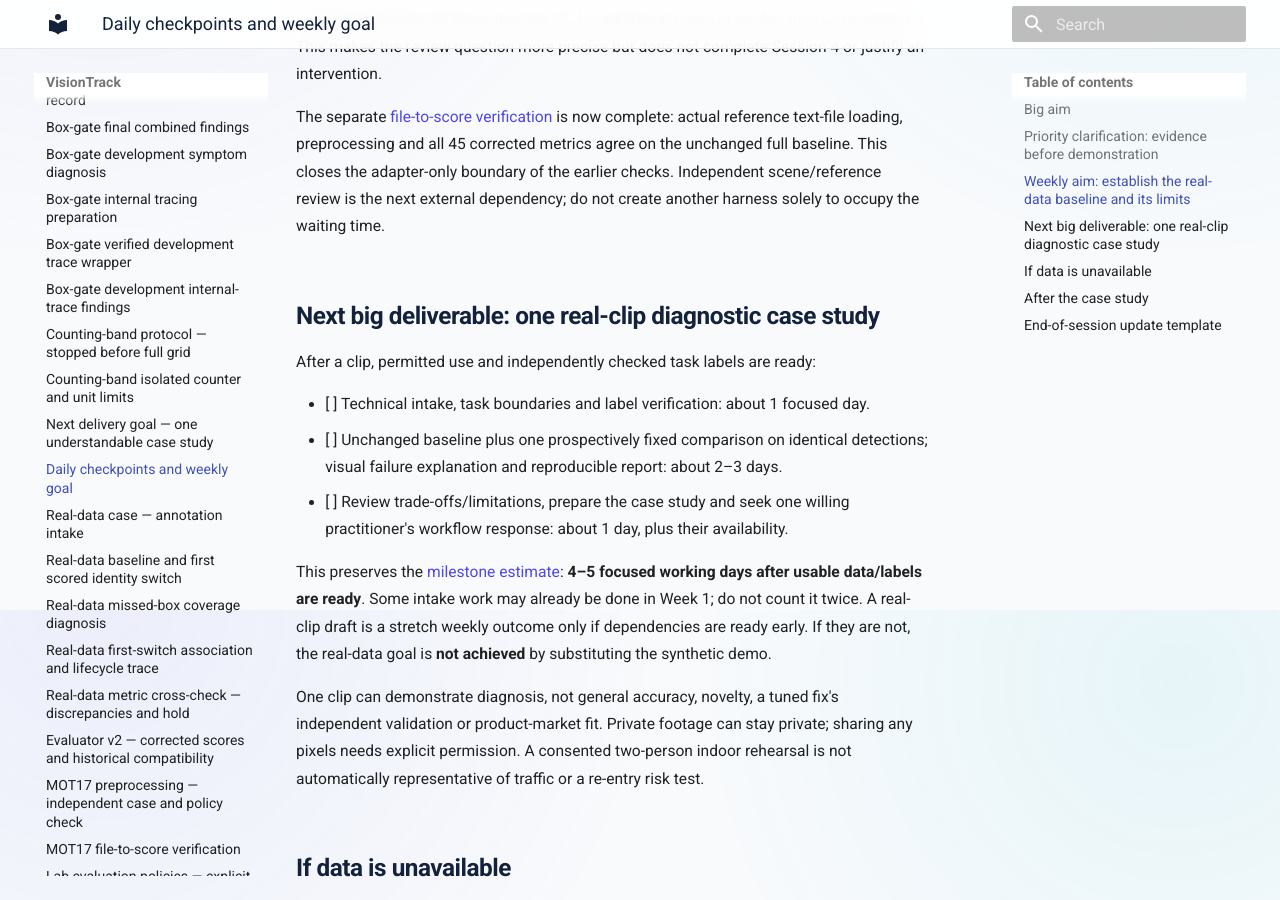
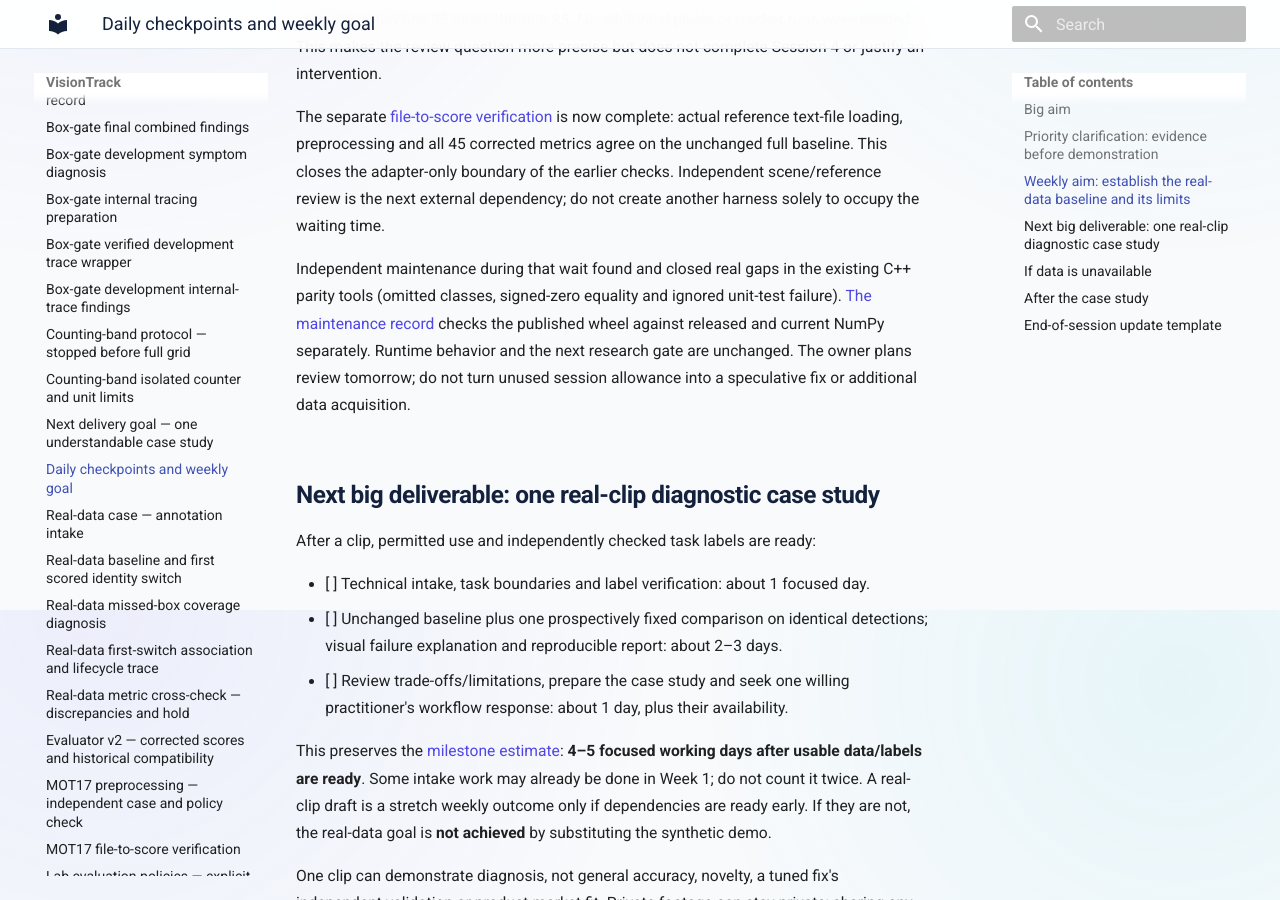
Before and after one commit to hulagerushikesh/visiontrack, an MkDocs documentation site: the page built from docs/WEEKLY_DELIVERY_PLAN.md, in a window 1280 px wide and 900 px high, scrolled down 2990 px. Built offline with MkDocs 1.6.1 and Material for MkDocs 9.7.7, drawn with Linux system fonts in a browser that asks for light colours.

Commit message:
Align research review and C++ parity maintenance checkpoints

```diff
--- a/docs/WEEKLY_DELIVERY_PLAN.md
+++ b/docs/WEEKLY_DELIVERY_PLAN.md
@@ -97,6 +97,14 @@ agree on the unchanged full baseline. This closes the adapter-only boundary of
 the earlier checks. Independent scene/reference review is the next external
 dependency; do not create another harness solely to occupy the waiting time.
 
+Independent maintenance during that wait found and closed real gaps in the
+existing C++ parity tools (omitted classes, signed-zero equality and ignored
+unit-test failure). [The maintenance record](https://github.com/hulagerushikesh/visiontrack-cpp/blob/main/PARITY_GUARDS.md)
+checks the published wheel against released and current NumPy separately.
+Runtime behavior and the next research gate are unchanged. The owner plans
+review tomorrow; do not turn unused session allowance into a speculative fix
+or additional data acquisition.
+
 ## Next big deliverable: one real-clip diagnostic case study
 
 After a clip, permitted use and independently checked task labels are ready:
```
Also changed, not shown: docs/PROGRESS_OVERVIEW.md (+8 -0 lines).
